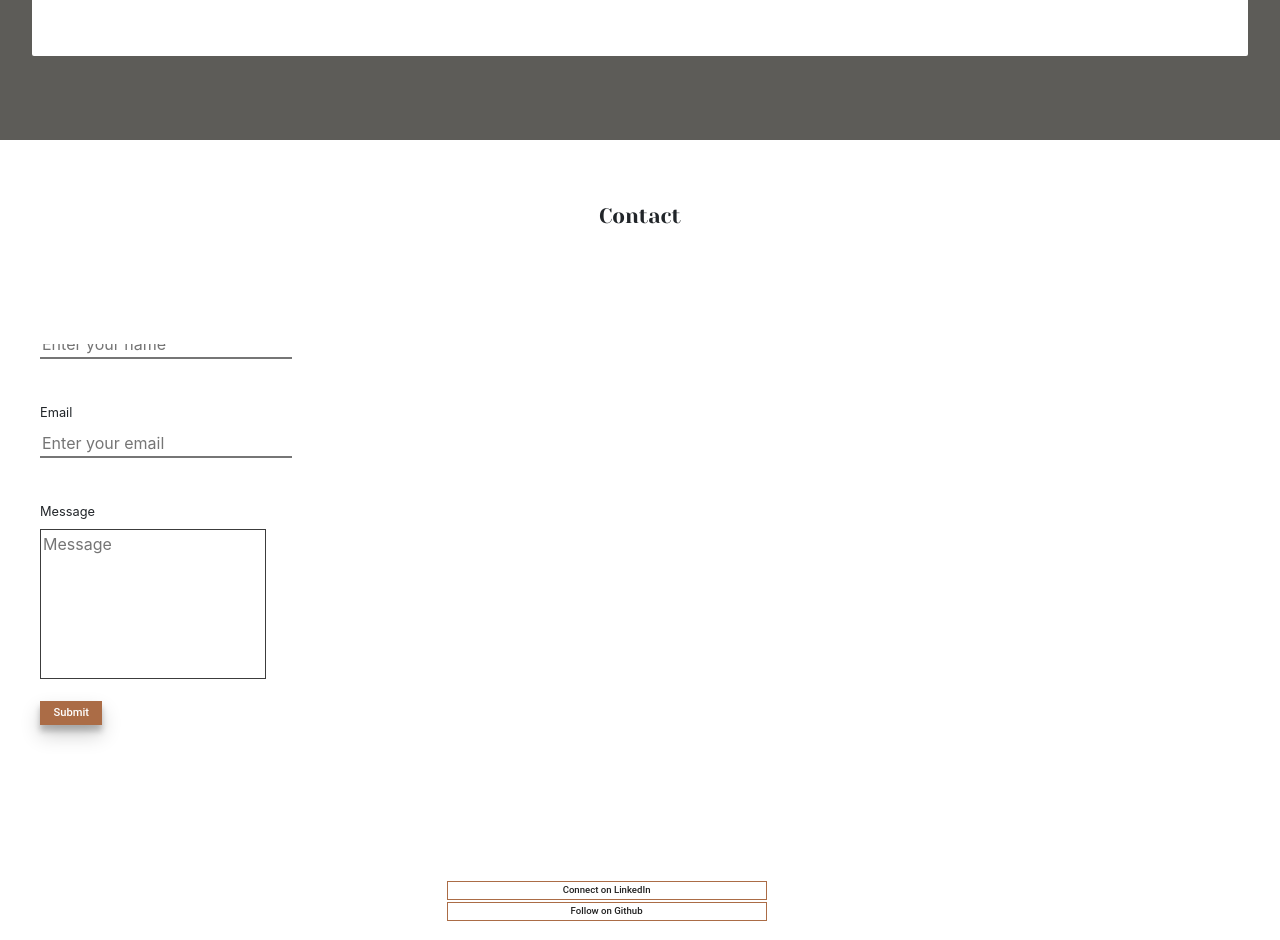
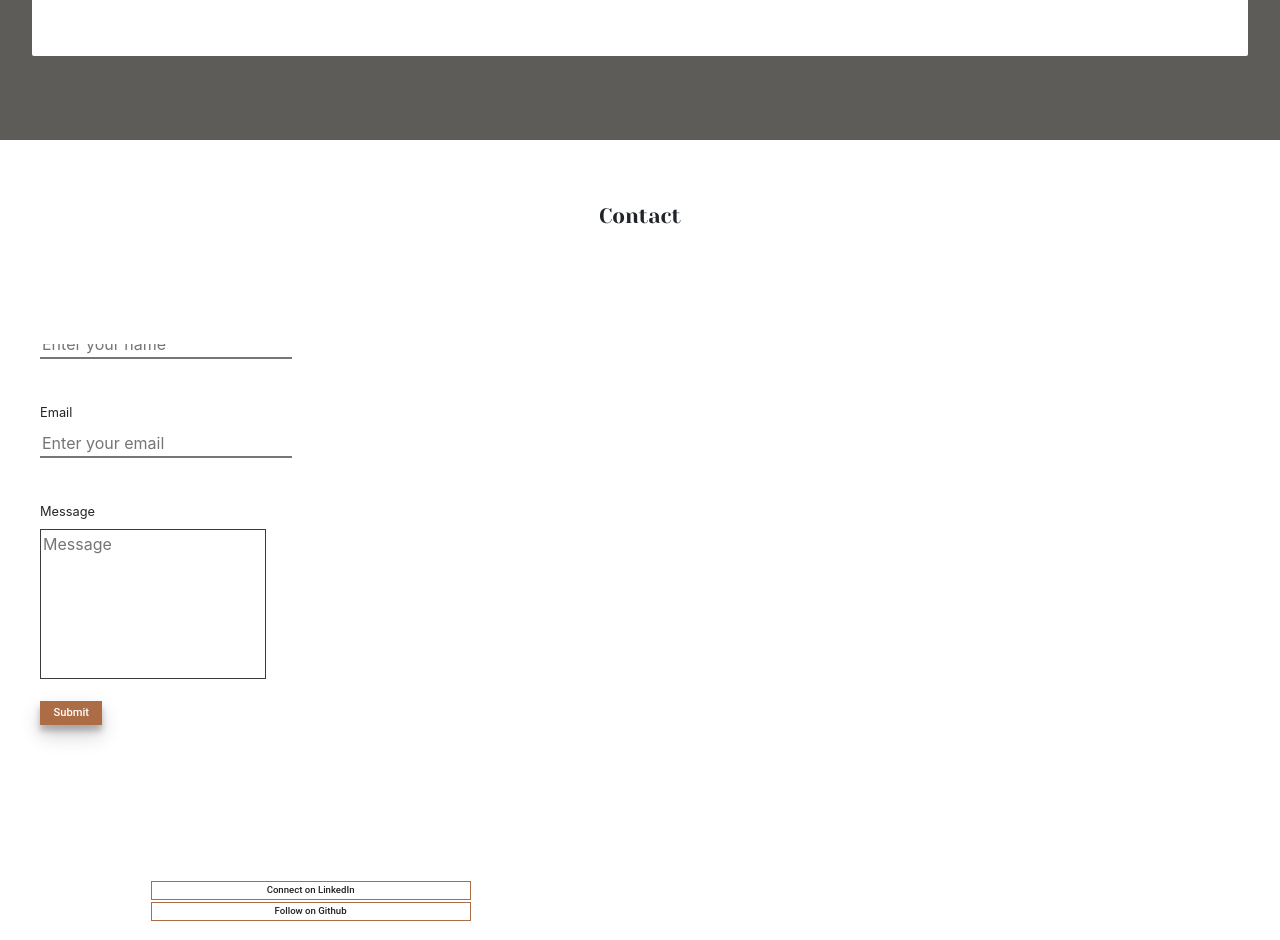
Before and after one commit to indyamolloy/Portfolio, a React (Create React App) app: page / in a window 1280 px wide. Shown: the part 3080-4020 px from the top of the page. Built offline with nearby package versions, Linux system fonts and the light colour scheme; a web font is replaced by a local one.

Commit message:
keyboard

```diff
--- a/public/index.html
+++ b/public/index.html
@@ -1,6 +1,16 @@
 <!DOCTYPE html>
 <html lang="en">
   <head>
+    <script type="text/javascript">
+      var isAndroid = navigator.userAgent.toLowerCase().indexOf("android") > -1; //&& ua.indexOf("mobile");
+      if (isAndroid) {
+        document.write(
+          '<meta name="viewport" content="width=device-width,height=' +
+            window.innerHeight +
+            ', initial-scale=1.0">'
+        );
+      }
+    </script>
     <meta charset="utf-8" />
     <link rel="icon" href="%PUBLIC_URL%/favicon.ico" />
     <meta name="viewport" content="width=device-width, initial-scale=1" />
--- a/src/components/Contact/contact.module.css
+++ b/src/components/Contact/contact.module.css
@@ -95,7 +95,7 @@
 .followContainer {
   display: flex;
   flex-direction: column;
-  position: relative;
+  position: absolute;
   bottom: 2vh;
   left: -1vh;
   width: 50%;
```
